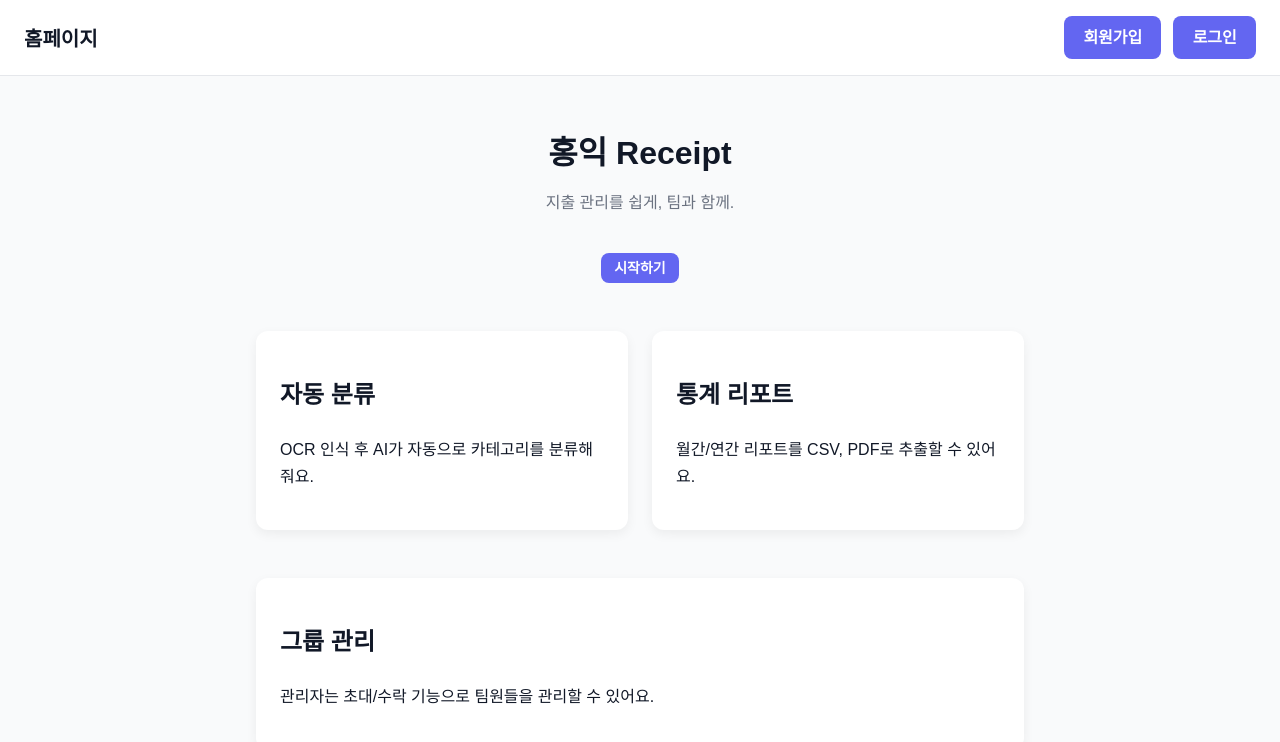
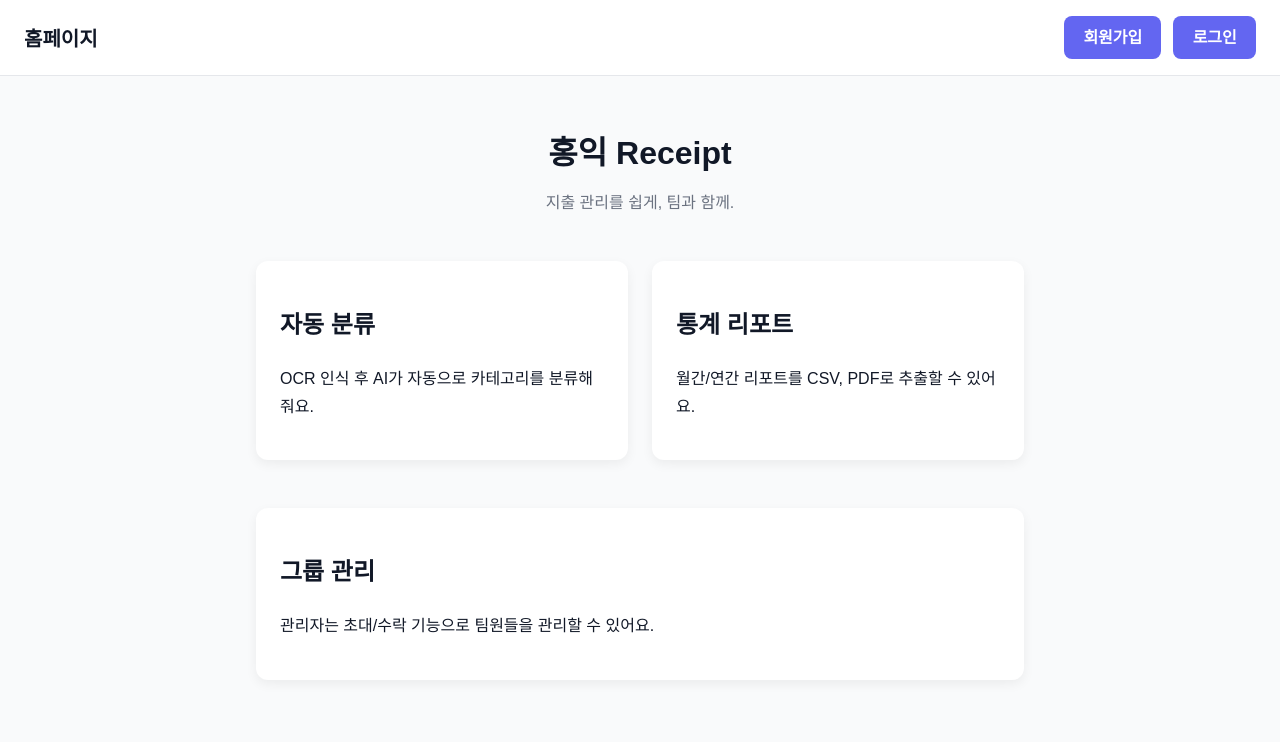
Before and after one commit to seungcle/AIML_project, a React (Create React App) app in the folder react-app/: page / in a window 1280 px wide. Shown: the top 742 px of the page. Built offline with nearby package versions, Linux system fonts and the light colour scheme.

Commit message:
시작 버튼 제거 버전

```diff
--- a/react-app/src/pages/Home/HomePage.js
+++ b/react-app/src/pages/Home/HomePage.js
@@ -37,11 +37,6 @@ function Home() {
       <section className="hero" style={{ textAlign: 'center', marginBottom: '3rem' }}>
         <h1 style={{ fontSize: '2rem', marginBottom: '0.5rem' }}>홍익 Receipt</h1>
         <p style={{ color: '#6b7280' }}>지출 관리를 쉽게, 팀과 함께.</p>
-        {!isLoggedIn && (
-          <button className="btn btn-sm" style={{ marginTop: '1.5rem' }} onClick={handleJoinGroup}>
-            시작하기
-          </button>
-        )}
       </section>
 
       {/* 🔶 카드 섹션 */}
```
